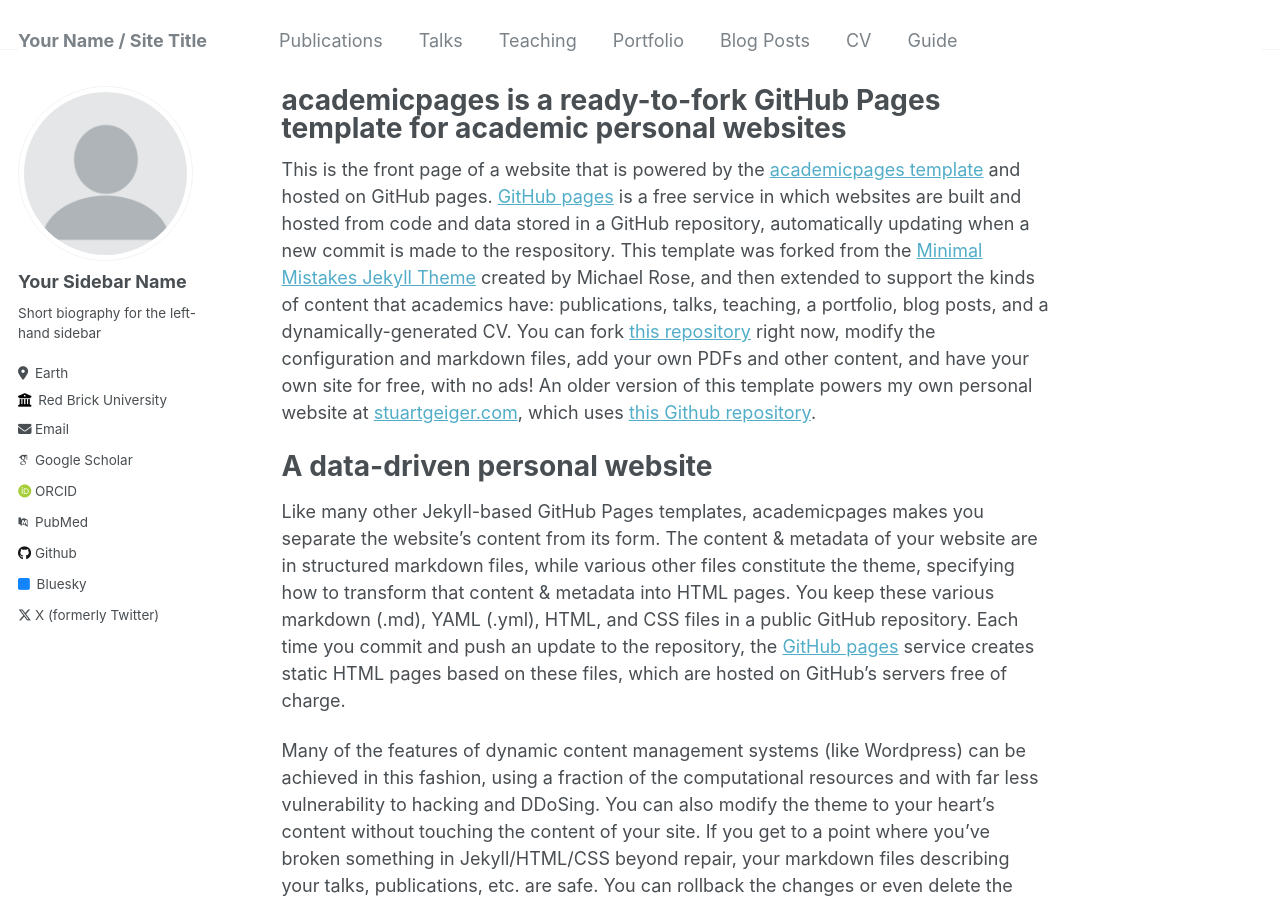
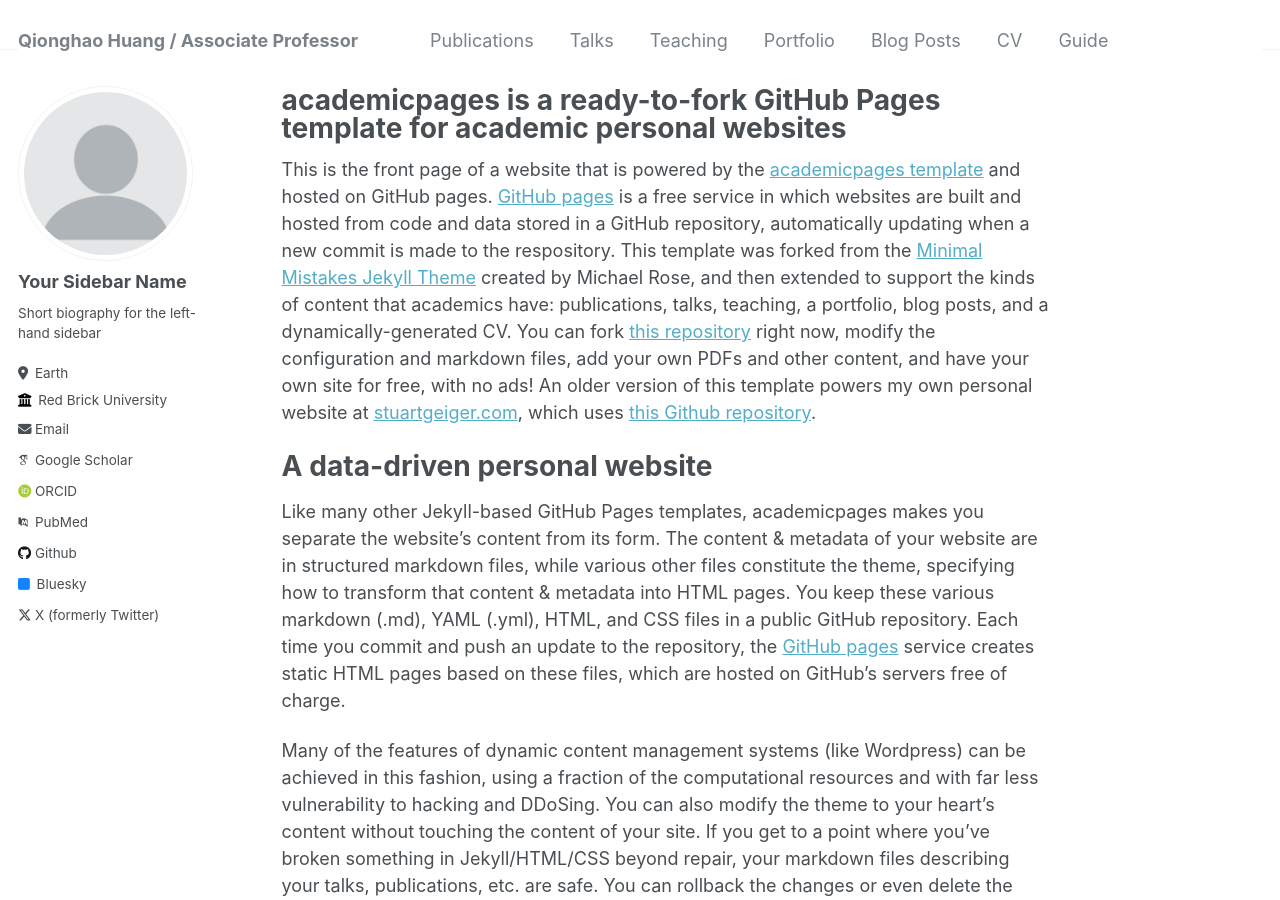
Before and after one commit to qhhuang-ai/qhhuang-ai.github.io, a Jekyll site: the page built from _pages/about.md, in a window 1280 px wide and 900 px high. Built offline with Jekyll 4.4.1, drawn with Linux system fonts in a browser that asks for light colours; some web fonts are replaced.

Commit message:
修改名称

```diff
--- a/_config.yml
+++ b/_config.yml
@@ -8,11 +8,11 @@
 
 # Basic Site Settings
 locale                   : "en-US"
-title                    : "Your Name / Site Title"
+title                    : "Qionghao Huang / Associate Professor"
 title_separator          : "-"
 name                     : &name "Your Name"
 description              : &description "personal description"
-url                      : https://academicpages.github.io # the base hostname & protocol for your site e.g. "https://mmistakes.github.io"
+url                      : https://qhhuang-ai.github.io # the base hostname & protocol for your site e.g. "https://mmistakes.github.io"
 baseurl                  : "" # the subpath of your site, e.g. "/blog"
 repository               : "academicpages/academicpages.github.io"
 
```
